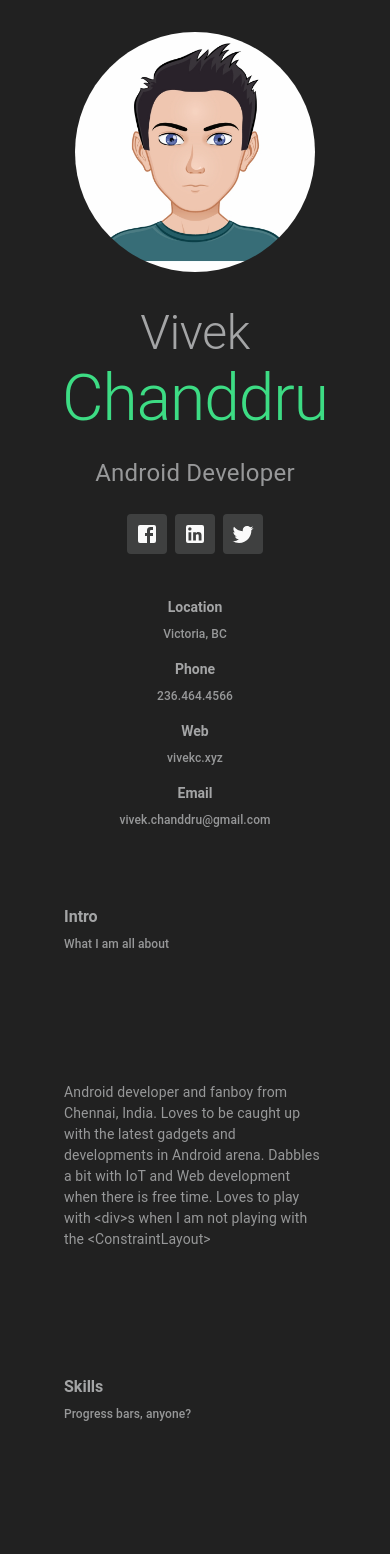
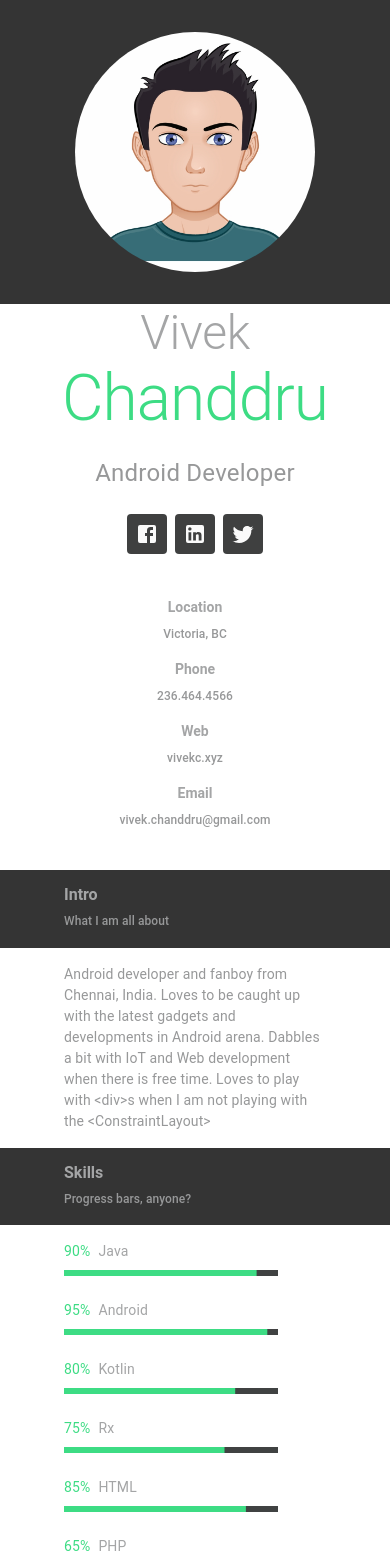
Before and after one commit to vivek1794/vivek-portfolio, a React (Create React App) app: page / in a window 390 px wide. Shown: the top 1554 px of the page. Built offline with nearby package versions, Linux system fonts and the light colour scheme.

Commit message:
style update

```diff
--- a/src/components/common/section.js
+++ b/src/components/common/section.js
@@ -9,14 +9,23 @@ import {
 const useStyles = makeStyles(theme => ({
   container: {
     display: 'flex',
-    backgroundColor: theme.palette.background.page,
 
     '@media print': {
       display: 'none'
     }
   },
+  sectionContainer: {
+    backgroundColor: theme.palette.background.section,
+  },
   contentContainer: {
-    padding: theme.spacing(8)
+    backgroundColor: theme.palette.background.content,
+  },
+  content: {
+    padding: '16px 64px',
+
+    [theme.breakpoints.up('md')]: {
+      padding: theme.spacing(8),
+    }
   },
   align: {
     [theme.breakpoints.up('lg')]: {
@@ -43,11 +52,12 @@ const Section = ({
 
   return (
     <Grid container className={classes.container}>
-      <Grid item xs={12} lg={4} className={classes.contentContainer}>
+      <Grid item xs={12} lg={4} className={classNames(classes.content, classes.sectionContainer)}>
         <Typography variant="h3" className={classes.align}>{title}</Typography>
         <Typography variant="h6" className={classes.align}>{subtitle}</Typography>
       </Grid>
       <Grid item xs={12} lg={8} className={classNames(
+        classes.content,
         classes.contentContainer,
         {
           [classes.paddingTop]: paddingTop,
--- a/src/components/info/homepage.js
+++ b/src/components/info/homepage.js
@@ -12,12 +12,14 @@ import { myInfo } from '../../helpers/information';
 
 const useStyles = makeStyles(theme => ({
   container: {
-    height: '100vh',
-    backgroundColor: theme.palette.background.page,
     display: 'flex',
 
     '@media print': {
       display: 'none'
+    },
+
+    [theme.breakpoints.up('lg')]: {
+      height: '100vh'
     }
   },
   avatarContainer: {
@@ -25,6 +27,7 @@ const useStyles = makeStyles(theme => ({
     alignItems: 'center',
     justifyContent: 'center',
     padding: theme.spacing(4),
+    backgroundColor: theme.palette.background.section,
 
     [theme.breakpoints.up('lg')]: {
       justifyContent: 'flex-end',
@@ -40,6 +43,8 @@ const useStyles = makeStyles(theme => ({
     width: '240px',
   },
   contentContainer: {
+    backgroundColor: theme.palette.background.content,
+
     [theme.breakpoints.up('lg')]: {
       padding: theme.spacing(8)
     }
--- a/src/theme/theme.js
+++ b/src/theme/theme.js
@@ -7,7 +7,8 @@ const COLORS = {
     light: '#2D2E2E',
     dark: '#292A2A',
     medium: '#3F4040',
-    page: '#212121',
+    section: '#343434',
+    content: '#FFF'
   },
   green: {
     main: '#3DDC84'
```
